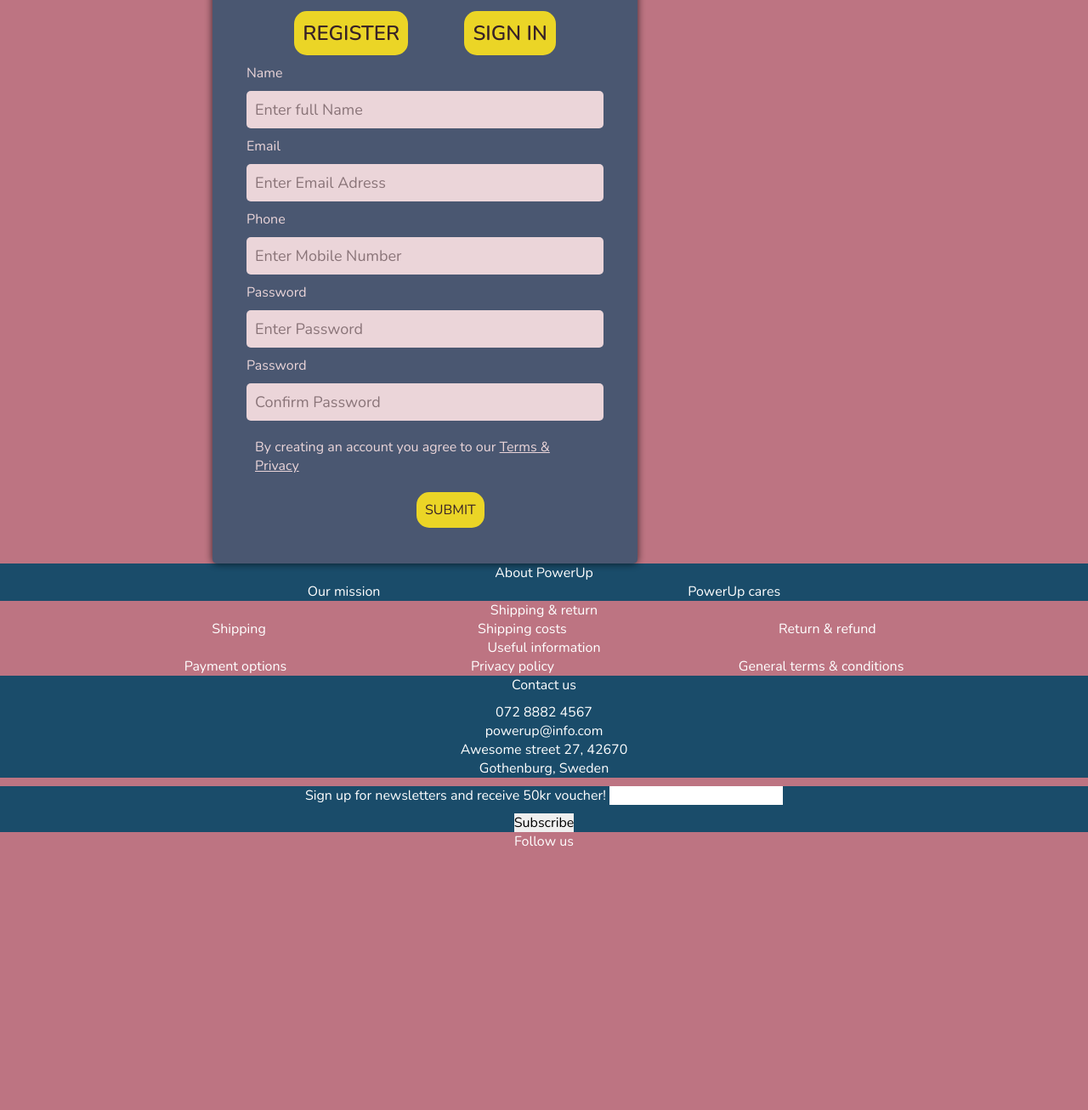
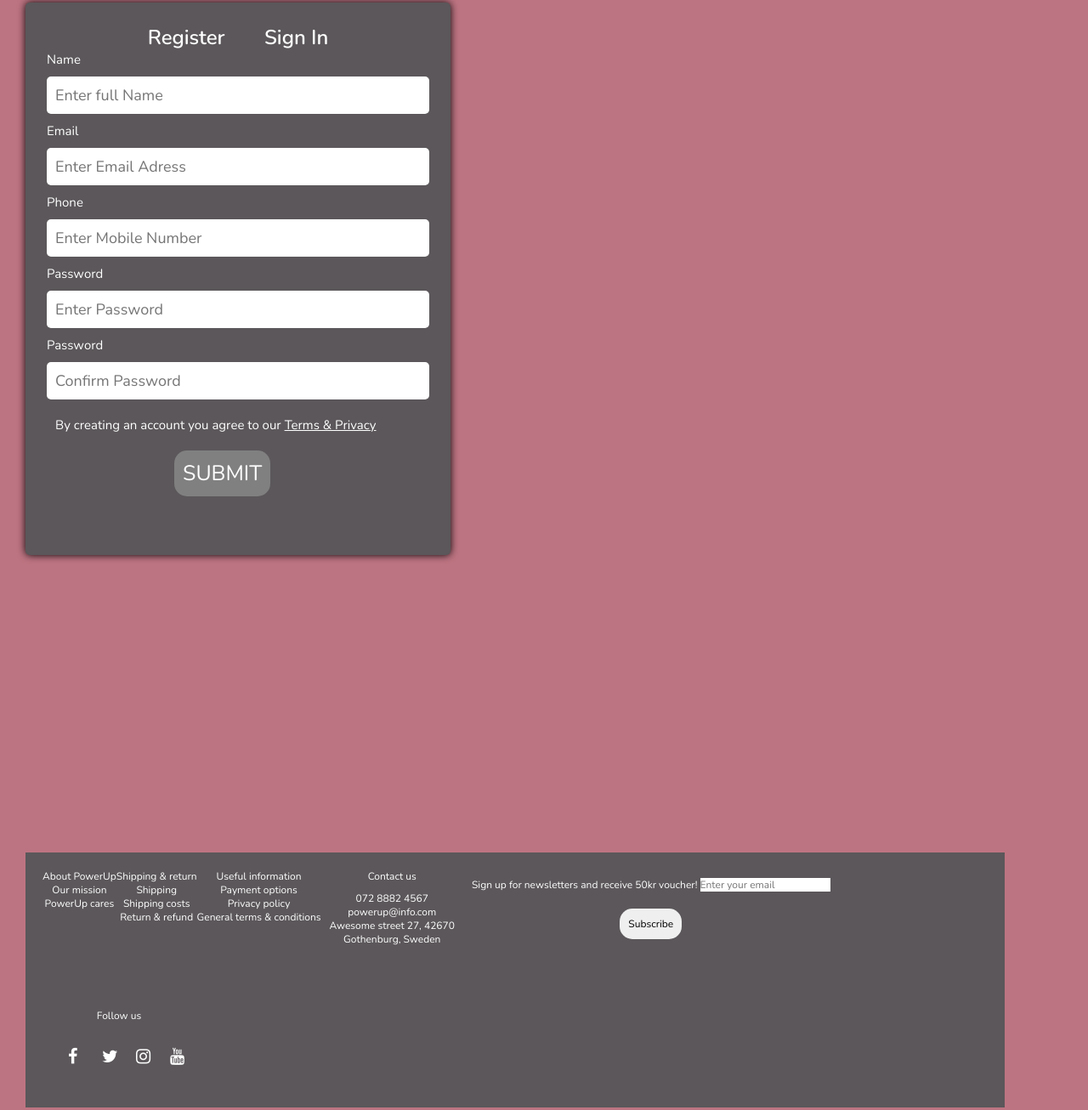
Before and after one commit to Simonjm1/headphones, a plain HTML site: page pages/form.html in a window 1280 px wide. Shown: the part 354-1660 px from the top of the page at 85% size. Before the commit the page ends 1517 px from the top, so only its background shows below. Drawn offline with nearby package versions, Linux system fonts and the light colour scheme.

Commit message:
Aligned content
container-flex
To Do: align form to center
fix footer alignment

```diff
--- a/pages/form.html
+++ b/pages/form.html
@@ -5,6 +5,7 @@
     <meta charset="UTF-8">
     <meta http-equiv="X-UA-Compatible" content="IE=edge">
     <meta name="viewport" content="width=device-width, initial-scale=1.0">
+    <link rel="stylesheet" href="https://cdnjs.cloudflare.com/ajax/libs/font-awesome/4.7.0/css/font-awesome.min.css">
     <link href="https://fonts.googleapis.com/css2?family=Nunito:ital,wght@0,400;0,500;0,600;0,700;1,400;1,500;1,600&display=swap" rel="stylesheet">
     <link rel="stylesheet" href="../styles/style.css">
     <title>Register</title>
@@ -13,64 +14,72 @@
     <header>
         <div class="topnav">
             <nav>
-                <ul>
-                    <li class="top-navitem"><a href="#"></a>Home</li>
-                    <li class="top-navitem"><a href="#"></a>Buy</li>
-                    <li class="top-navitem"><a href="#"></a>Sign In</li>
-
+                <ul class="topnav-lists">
+                    <li class=left ><a href="#" class="top-navitem">Home</a></li>
+                    <li class="center "><a href="#" class="top-navitem">Buy</a></li>
                 </ul>
             </nav>
+            <button class="button" id="login">Log In</button>
         </div>
     </header>
     <div class="form-box">
         <div class="header-text">
             <nav>
                 <ul>
-                    <li class="button"><a href="form-signup.html" ></a>Register</a></li>
-                    <li class="button"><a href="form-signin.html" ></a>Sign In</a></li>
+                    <li class="hdr-btn button btn-register"><a href="form-signup.html"></a>Register</li>
+                    <li class="hdr-btn button btn-sign"><a href="form-signin.html"></a>Sign In</li>
                 </ul>
             </nav>
         </div>
+        <div class=""></div>
         <form action="/action_page.php">
             <label for="name">Name</label>
             <input type="text" id="name" name="name" placeholder="Enter full Name" required>
             <label for="email">Email</label>
             <input type="email" id="email" name="email" placeholder="Enter Email Adress" required>
-            <label for="number">Phone</label>
+            <label for="tel">Phone</label>
             <input type="tel" id="tel" name="tel" placeholder="Enter Mobile Number" required>
             <label for="password">Password</label>
             <input type="password" id="password" name="password" placeholder="Enter Password" required>
-            <label for="password-repeat"><b> Password</b></label>
-            <input type="password" placeholder="Confirm Password" name="psw-repeat" required>
+            <label for="password"><b> Password</b></label>
+            <input type="password" placeholder="Confirm Password" name="password" required>
             <p>By creating an account you agree to our  <a href="#" id="terms-link">Terms & Privacy</a></p>
             <button class="button" id="submit"><b>Submit</b></button>
         </form>
     </div>
     <footer>
-        <div class="flex-footer-container"></div>
+        <div class="flex-footer-container">
+
             <div class="footer-container">
                 <h4>About PowerUp</h4>
+                <nav>
                     <ul>
                     <li> <a href="#" class="navitem"> Our mission</a></li>
                     <li><a href="#" class="navitem"> PowerUp cares</a></li>
                 </ul>
+                </nav>
+
             </div>
-            <div class="footer-container shipping"></div>
+            <div class="footer-container shipping">
                 <h4>Shipping &#38; return</h4>
+                <nav>
                 <ul>
                     <li><a href="#" class="navitem">Shipping</a></li>
                     <li><a href="#" class="navitem">Shipping costs</a></li>
                     <li><a href="#" class="navitem">Return &#38; refund</a></li>
                 </ul>
+                </nav>
             </div>
-            <div class="footer-container info"></div>
+            <div class="footer-container info">
                 <h4>Useful information</h4>
+                <nav>
                 <ul>
                     <li><a href="#" class="navitem">Payment options</a></li>
                     <li><a href="#" class="navitem"> Privacy policy</a></li>
                     <li><a href="#" class="navitem">General terms &#38; conditions</a> </li>
                 </ul>
-
+                </nav>
+            </div>
             <div class="footer-container contact">
                 <h4>Contact us</h4>
                 <p>072 8882 4567 <br>
@@ -80,19 +89,21 @@
             </div>
             <div class="footer-container subscribe">
                 <p>Sign up for newsletters and receive 50kr voucher!
-                    <span><input type="email">
-                    <label for="Enter your email"required></label>
+                    <span><input type="email" placeholder="Enter your email" required>
+                    <label for="email"></label>
                     </span></p>
-                    <button>Subscribe</button>
+                    <button class="button">Subscribe</button>
             </div>
-            <div class="footer-container followUs"></div>
+            <div class="footer-container followUs">
                 <h4>Follow us</h4>
+                <nav>
                      <ul>
                         <li class="icon facebook"><a href="#" class="fa fa-facebook"></a></li>
                         <li class="icon twitter"><a href="#" class="fa fa-twitter"></a></li>
                         <li class="icon instagram"><a href="#" class="fa fa-instagram"></a></li>
                         <li class="icon youtube"><a href="#" class="fa fa-youtube"></a></li>
                     </ul>
+                </nav>
             </div>
         </div>
     </footer>
--- a/styles/style.css
+++ b/styles/style.css
@@ -13,45 +13,84 @@
   }
 body html {
     height: 100%;
+    width: 1000px;
 }
 body {
+    max-width: 90vw;
+    min-height: calc(100vh - 2rem);
+    display: flex;
+    flex-direction: column;
+    flex-wrap: wrap;
+    justify-content: center;
     background-color:  #bd7482;
     font-family:'Nunito';
     color: white;
+    font-size: 15px;
+    margin: 0 30px;
+   /* margin-bottom: 0;*/
 }
 
 header {
-    width: 100%;
+   /* width: 100%;*/
+    display: flex;
     padding: 20px;
-    background-color: rgb(26, 76, 106);
+    background-color:rgb(91, 87, 90);
     color: white;
     font-size: 20px;
+}
+.topnav-lists {
+    justify-content: space-around;
+}
+ul li {
+    list-style-type: none;
+}
+.topnav {
     display: flex;
 
 }
 
-.top-navitem a {
+.topnav ul {
+    display: flex;
+    flex-direction: row;
+}
+
+.top-navitem  {
     color: white;
     padding: 14px 20px;
-    text-decoration: none;
     text-align: center;
 
+
+ }
+ .top-navitem:hover {
+    font-weight: 700;
+    font-size: 25px;
+
+ }
+ #login {
+    border: 2px;
+    border-radius: 5px;
+    margin-right: 0;
+ }
+ #login:hover {
+    background-color: bisque;
+    color: black;
  }
 
 .form-box {
     margin-top: 250px;
-    margin-left: 250px;
-    background-color: rgb(26, 76, 106);
-	padding: 40px;
+    margin-bottom: 350px;
+    background-color:rgb(91, 87, 90);
+	padding: 25px;
 	border-radius: 5px;
 	box-shadow: 0 0 10px black;
-	top: 0;
+    width: 500px;
+	height: 650px;
+	/*top: 0;
 	bottom: 0;
 	left: 0;
 	right: 0;
-	width: 500px;
-	height: 700px;
-    opacity: 0.7;
+
+    opacity: 0.7;*/
 }
 .header-text {
     font-size: 24px;
@@ -66,14 +105,10 @@ header {
 	width: 100%;
 	font-size: 18px;
 }
-.form-box label {
 
-}
-ul {
+.hdr-btn {
     display: flex;
     justify-content:space-evenly ;
-}
-ul li {
     display: inline;
 }
 a:link {
@@ -88,19 +123,17 @@ a:link {
 .button {
 
     text-decoration: none;
-    background-color: yellow;
     border-radius: 15px;
-    border: 2px white;
     margin: 10px;
     padding: 10px;
     cursor: pointer;
-    text-transform: uppercase;
-    color: black;
+
 
 }
 
 .button:hover  {
-    background-color:rgb(0, 255, 255) ;
+    background-color:grey;
+    color: black;
 
 }
 
@@ -109,31 +142,64 @@ p {
 
 }
 #submit {
-    margin-left: 200px;
+    background-color: grey;
+    margin-left: 150px;
+    color: white;
+    text-transform: uppercase;
+    font-size: 25px;
 
+}
+#submit:hover {
+    background-color: bisque;
+    color: black;
 }
 .navitem {
     text-decoration: none;
 }
 footer {
 
-    left:20px ;
-    bottom: 0;
+    font-size: 12px;
+    /*margin-bottom: 0;*/
     height: 500px;
     width: 100%;
     color: white;
     text-align: center;
 }
-.footer-container {
-    background-color: rgb(26, 76, 106);
+.flex-footer-container {
 
+    background-color:rgb(91, 87, 90);
+    margin-bottom: 0;
+    display: flex;
+    flex-wrap: wrap;
+    height: 300px;
+    padding: 20px;
+    align-content: space-between;
+}
 
+.followUs ul {
+    display: flex;
+    flex-direction: row;
+    margin: 10px;
 }
 .navitem {
     color: white;
     text-decoration: underline;
 }
-@media screen and (max-width: 700px) {
+
+.fa {
+    color: white;
+    padding: 15px;
+    font-size: 20px;
+    width: 15px;
+    text-align: center;
+    text-decoration: none;
+    border-radius: 50%;
+    margin: 5px;
+  }
+.icon:hover {
+    background-color: bisque;
+}
+/*@media screen and (max-width: 700px) {
     .row, .navbar {
       flex-direction: column;
     }
```
Also changed, not shown: 1 other file. Lines whose indentation alone changed are shown as unchanged.
